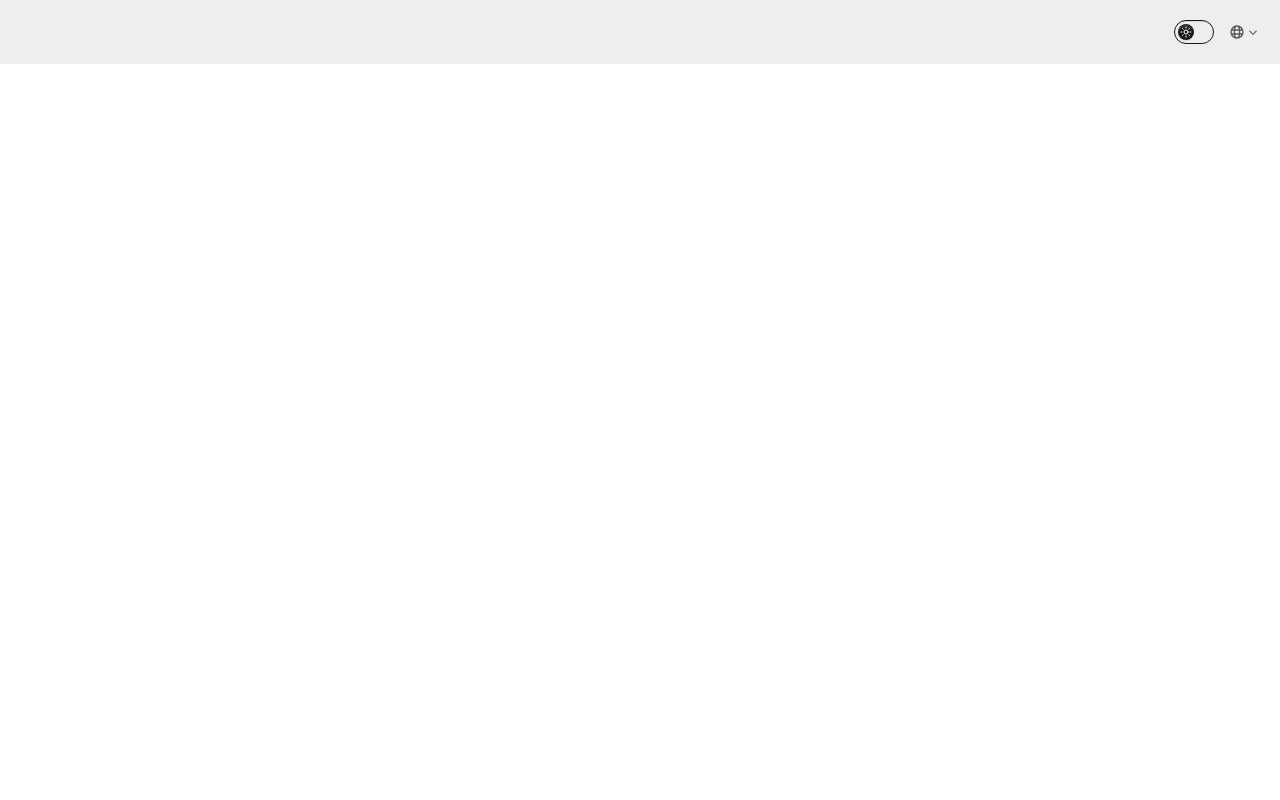
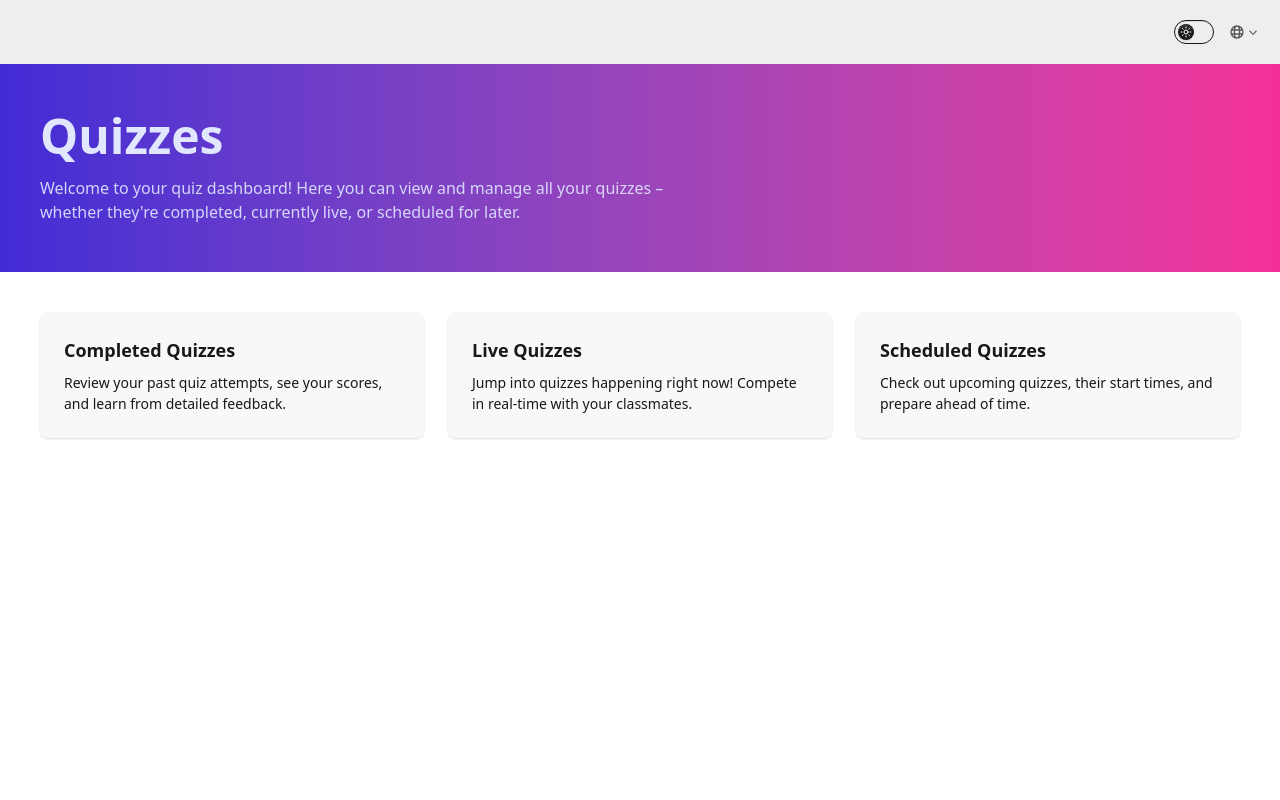
Before and after one commit to deep0ctave/telvy_v2, a React (Vite) app: page /quizzes in a window 1280 px wide. Shown: the top 800 px of the page. Built offline with nearby package versions, Linux system fonts and the light colour scheme.

Commit message:
Add Quizzes Page

```diff
--- a/src/App.jsx
+++ b/src/App.jsx
@@ -10,6 +10,7 @@ import Login from './Login.jsx';
 import ForgotPassword from './ForgotPassword.jsx';
 import HomePage from './HomePage.jsx';
 import Dashboard from './Dashboard.jsx';
+import QuizzesPage from './QuizzesPage.jsx';
 
 // Dummy components
 function Home() {
@@ -43,6 +44,7 @@ function MainLayout() {
           <Route path="/login" element={<Login />} />
           <Route path="/forgotpassword" element={<ForgotPassword />} />
           <Route path="/dashboard" element={<Dashboard />} />
+          <Route path="/quizzes" element={<QuizzesPage />} />
         </Routes>
       </Drawer>
       <Footer />
--- /dev/null
+++ b/src/QuizzesPage.jsx
@@ -0,0 +1,44 @@
+import React from "react";
+
+const QuizzesPage = () => {
+  return (
+    <div className="flex-1">
+      {/* Header Section */}
+      <div className="bg-gradient-to-r from-primary to-secondary text-primary-content px-10 py-12">
+        <h1 className="text-5xl font-extrabold">Quizzes</h1>
+        <p className="mt-4 max-w-2xl text-base opacity-90">
+          Welcome to your quiz dashboard! Here you can view and manage all your quizzes – whether they're completed, currently live, or scheduled for later.
+        </p>
+      </div>
+
+      {/* Submenu Cards */}
+      <div className="p-10 grid grid-cols-1 md:grid-cols-2 lg:grid-cols-3 gap-6">
+        {/* Completed Quizzes */}
+        <div className="card bg-base-200 text-base-content shadow hover:shadow-lg transition cursor-pointer">
+          <div className="card-body">
+            <h2 className="card-title text-lg">Completed Quizzes</h2>
+            <p>Review your past quiz attempts, see your scores, and learn from detailed feedback.</p>
+          </div>
+        </div>
+
+        {/* Live Quizzes */}
+        <div className="card bg-base-200 text-base-content shadow hover:shadow-lg transition cursor-pointer">
+          <div className="card-body">
+            <h2 className="card-title text-lg">Live Quizzes</h2>
+            <p>Jump into quizzes happening right now! Compete in real-time with your classmates.</p>
+          </div>
+        </div>
+
+        {/* Scheduled Quizzes */}
+        <div className="card bg-base-200 text-base-content shadow hover:shadow-lg transition cursor-pointer">
+          <div className="card-body">
+            <h2 className="card-title text-lg">Scheduled Quizzes</h2>
+            <p>Check out upcoming quizzes, their start times, and prepare ahead of time.</p>
+          </div>
+        </div>
+      </div>
+    </div>
+  );
+};
+
+export default QuizzesPage;
```
